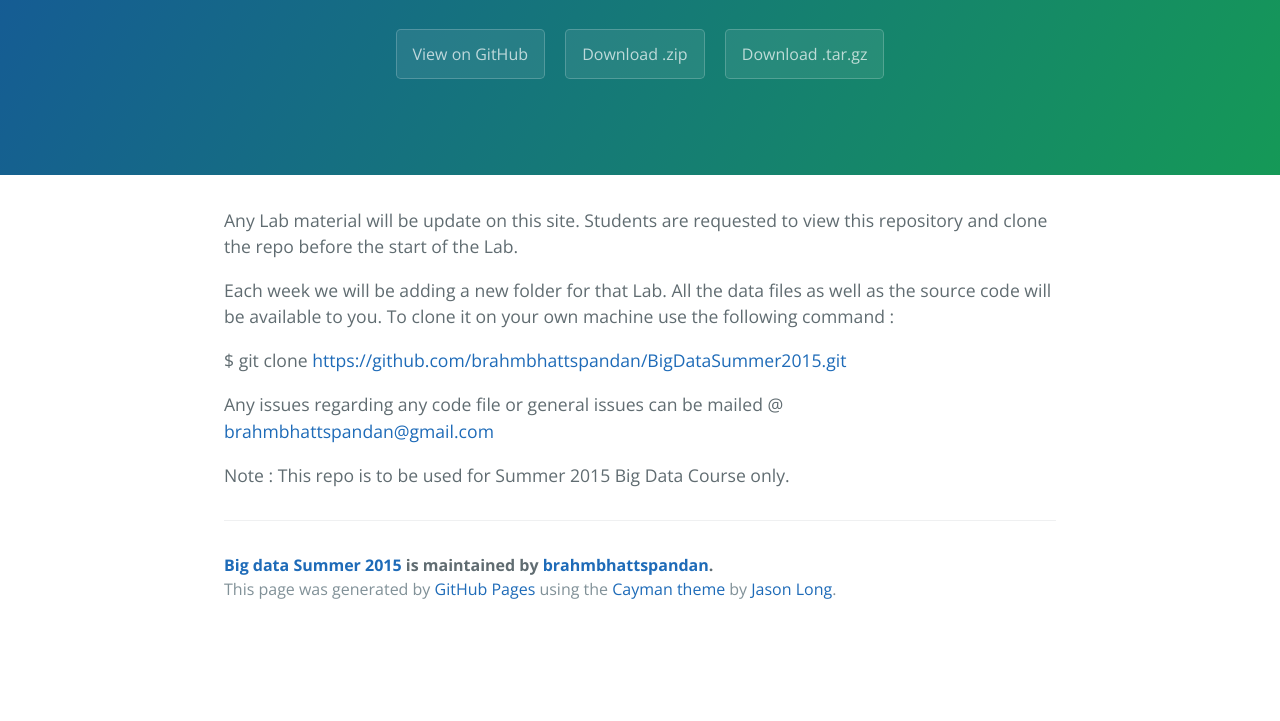
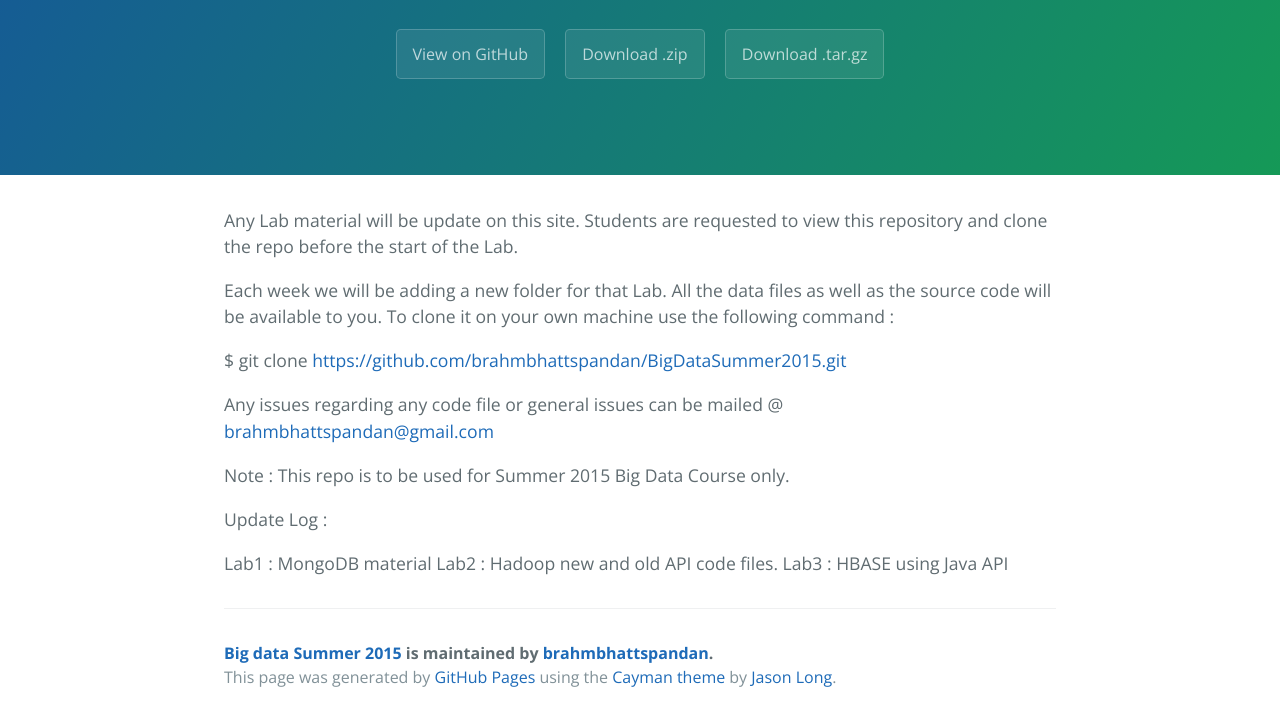
Before and after one commit to brahmbhattspandan/BigDataSummer2015, a plain HTML site: page index.html in a window 1280 px wide. Shown: the part 208-929 px from the top of the page. Before the commit the page ends 841 px from the top, so only its background shows below. Drawn offline with nearby package versions, Linux system fonts and the light colour scheme.

Commit message:
Create gh-pages branch via GitHub

```diff
--- a/index.html
+++ b/index.html
@@ -29,6 +29,12 @@
 
 <p>Note : This repo is to be used for Summer 2015 Big Data Course only. </p>
 
+<p>Update Log :</p>
+
+<p>Lab1 : MongoDB material
+Lab2 : Hadoop new and old API code files.
+Lab3 : HBASE using Java API</p>
+
       <footer class="site-footer">
         <span class="site-footer-owner"><a href="https://github.com/brahmbhattspandan/BigDataSummer2015">Big data Summer 2015</a> is maintained by <a href="https://github.com/brahmbhattspandan">brahmbhattspandan</a>.</span>
 
--- a/params.json
+++ b/params.json
@@ -1 +1 @@
-{"name":"Big data Summer 2015","tagline":"Lab material for Big Data Course offered in Summer 2015 at NEU IS Grad Program.","body":"Any Lab material will be update on this site. Students are requested to view this repository and clone the repo before the start of the Lab. \r\n\r\nEach week we will be adding a new folder for that Lab. All the data files as well as the source code will be available to you. To clone it on your own machine use the following command :\r\n\r\n$ git clone https://github.com/brahmbhattspandan/BigDataSummer2015.git\r\n\r\nAny issues regarding any code file or general issues can be mailed @ brahmbhattspandan@gmail.com\r\n\r\n\r\nNote : This repo is to be used for Summer 2015 Big Data Course only. ","google":"","note":"Don't delete this file! It's used internally to help with page regeneration."}
+{"name":"Big data Summer 2015","tagline":"Lab material for Big Data Course offered in Summer 2015 at NEU IS Grad Program.","body":"Any Lab material will be update on this site. Students are requested to view this repository and clone the repo before the start of the Lab. \r\n\r\nEach week we will be adding a new folder for that Lab. All the data files as well as the source code will be available to you. To clone it on your own machine use the following command :\r\n\r\n$ git clone https://github.com/brahmbhattspandan/BigDataSummer2015.git\r\n\r\nAny issues regarding any code file or general issues can be mailed @ brahmbhattspandan@gmail.com\r\n\r\n\r\nNote : This repo is to be used for Summer 2015 Big Data Course only. \r\n\r\nUpdate Log :\r\n\r\nLab1 : MongoDB material\r\nLab2 : Hadoop new and old API code files.\r\nLab3 : HBASE using Java API","google":"","note":"Don't delete this file! It's used internally to help with page regeneration."}
```
